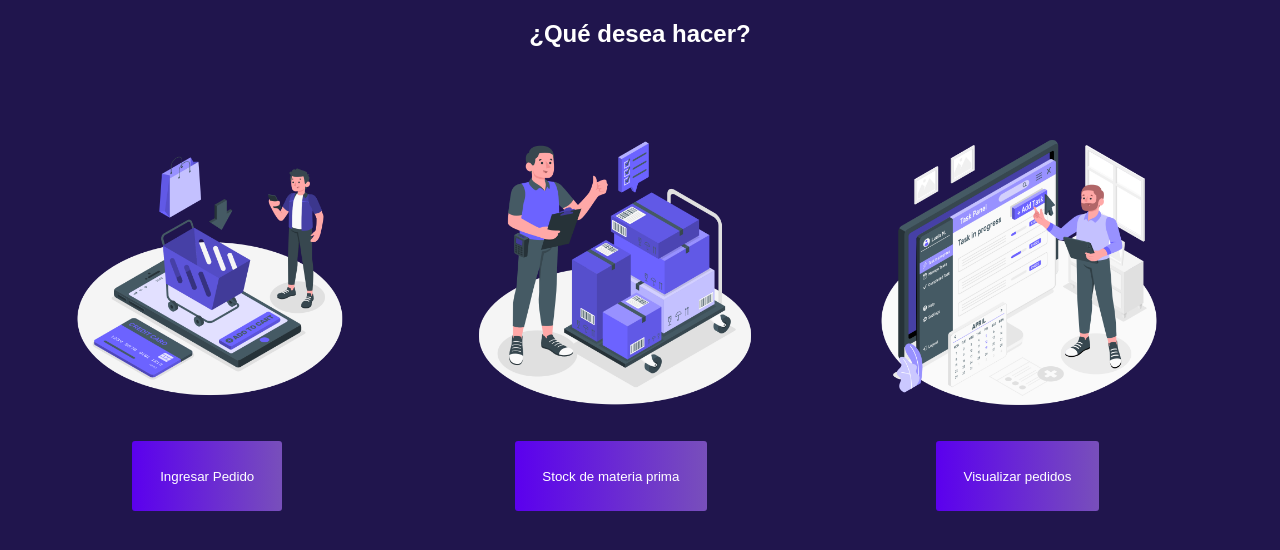
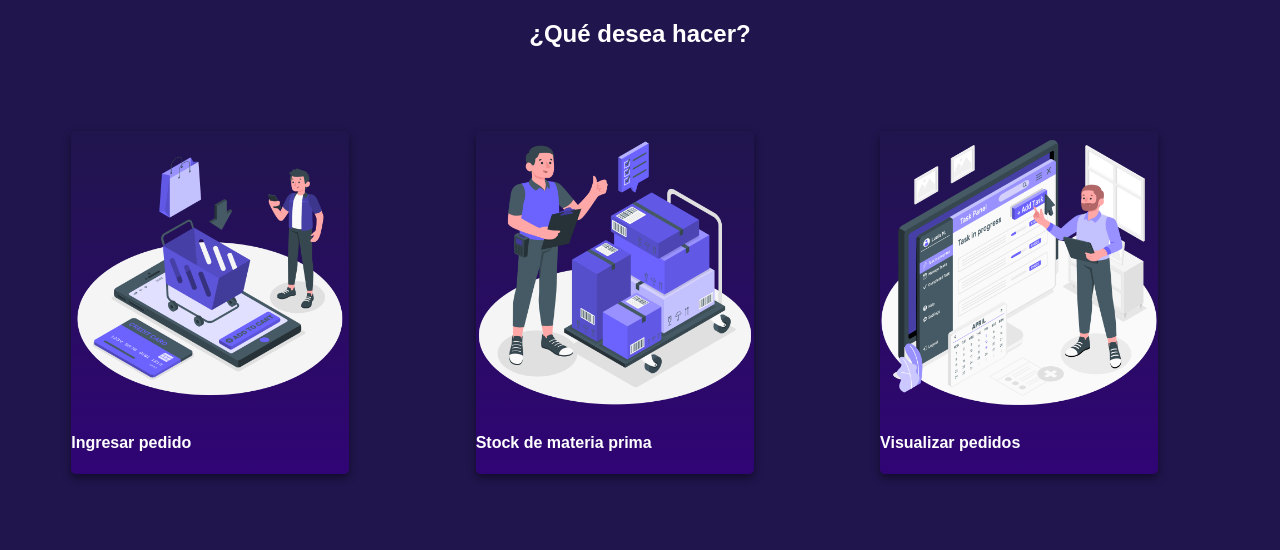
Before and after one commit to SantiNotSancor/VirtualNAU, a plain HTML site: page DiseñoNAU vendedor/vend.html in a window 1280 px wide. Drawn offline with Linux system fonts and the light colour scheme.

Commit message:
Actualizacion vendedor
anashe

```diff
--- a/DiseñoNAU vendedor/bodyvend.css
+++ b/DiseñoNAU vendedor/bodyvend.css
@@ -12,56 +12,28 @@ h2{
 
 }
 
-div.gallery {
+
+.card {
+  float: left;
+  color: white;
+  box-shadow: 0 4px 8px 0 rgba(0, 0, 0, 0.452);
+  transition: 0.3s;
+  width: 22%;
+  height: 10%;
   margin: 5%;
-  float: left;
-  width: 22%;
+  border-radius: 5px;
+  background-image: linear-gradient(  #20154D 0%, #300475 100%);
 }
 
 div.gallery:hover {
-  background-color: rgba(104, 70, 102, 0.301);
-  border-radius: 10px;
+.card:hover {
+  box-shadow: 0 8px 16px 0 rgba(0,0,0,0.2);
 }
 
-div.gallery img {
-  width: 100%;
-  height: 100%;
+img {
+  border-radius: 5px 5px 0 0;
 }
 
-div.desc {
-  padding: 15%;
-  text-align: center;
+.container {
+  padding: 5%;
 }
-
-.button1{
-  background-image: linear-gradient(to right, #5b00ee 0%, #784fbb 100%);
-  color: white;
-  margin: 10%;
-  padding: 10%;
-  position: relative;
-  left: 12%;
-  border: none;
-  border-radius: 3px;
-}
-
-.button2{
-  background-image: linear-gradient(to right, #5b00ee 0%, #784fbb 100%);
-  color:rgb(255, 255, 255);
-  margin: 10%;
-  padding: 10%;
-  position: relative;
-  left: 4%;
-  border: none;
-  border-radius: 3px;
-}
-
-.button3{
-  background-image: linear-gradient(to right, #5b00ee 0%, #784fbb 100%);
-  color:rgb(255, 255, 255);
-  margin: 10%;
-  padding: 10%;
-  position: relative;
-  left: 10%;
-  border: none;
-  border-radius: 3px;
-}
--- a/DiseñoNAU vendedor/vend.html
+++ b/DiseñoNAU vendedor/vend.html
@@ -11,21 +11,33 @@
 
     <h2>¿Qué desea hacer?</h2>
 
-    <div class="gallery">
-      <img src="add.png">
-      </a>
-      <button class="button button1" name="pedido"> Ingresar Pedido</button>
+
+
+    <div class="card">
+      <img src="add.png" alt="Avatar" style="width:100%">
+      <div class="container">
+        <h4><b>Ingresar pedido</b></h4>
+      </div>
     </div>
 
-    <div class="gallery">
-      <img src="a.png">
-      <button class="button button2" name="stock">Stock de materia prima</button>
-    </div>
-
-    <div class="gallery">
-      <img src="task.png">
-      <button class="button button3" name="visualizar">Visualizar pedidos</button>
+    <div class="card">
+      <img src="a.png" alt="Avatar" style="width:100%">
+      <div class="container">
+        <h4><b>Stock de materia prima</b></h4>
+      </div>
     </div>
 
 
+    <div class="card">
+      <img src="task.png" alt="Avatar" style="width:100%">
+      <div class="container">
+        <h4><b>Visualizar pedidos</b></h4>
+      </div>
+    </div>
+
+
+
+
+
+
 </html>
```
